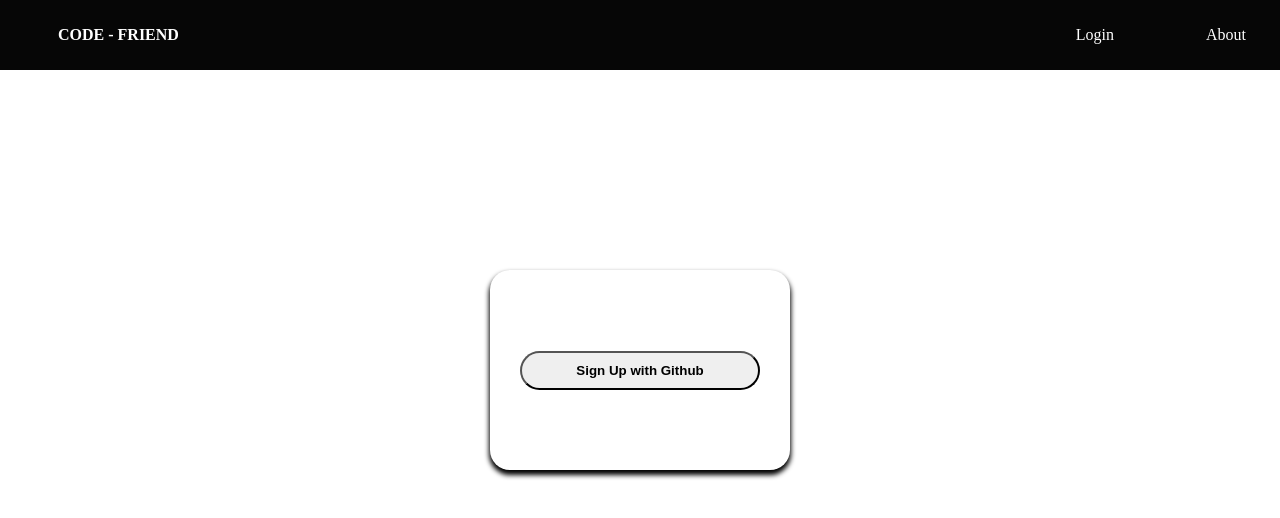
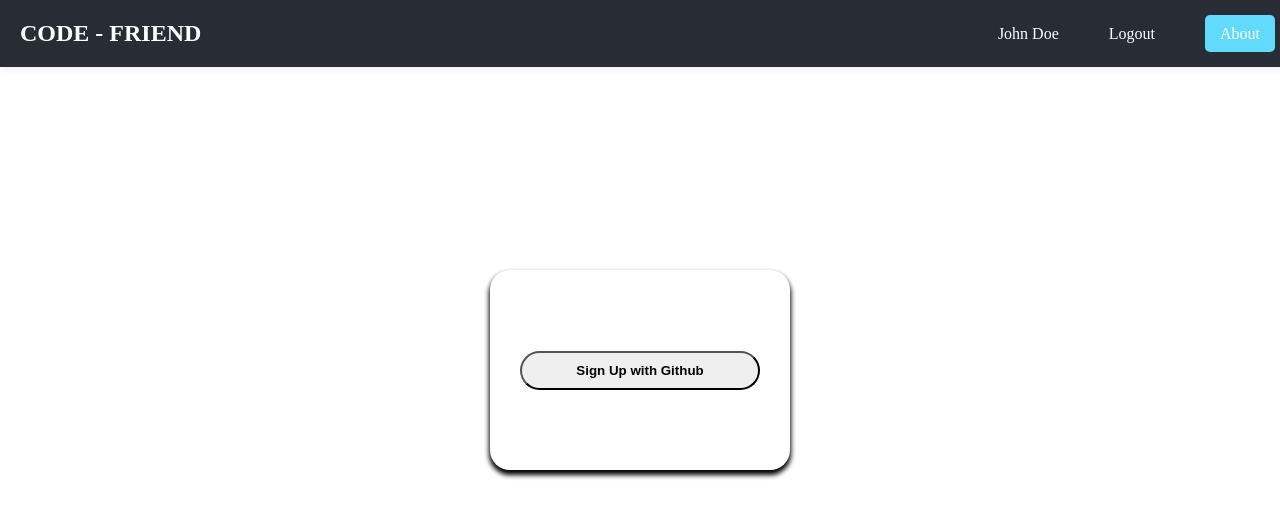
Before and after one commit to AdityaJamdade/code-friend-ai, a React (Vite) app: page / in a window 1280 px wide. Shown: the top 518 px of the page. Built offline with nearby package versions, Linux system fonts and the light colour scheme.

Commit message:
navbar styling change

```diff
--- a/src/components/Navbar/Navbar.css
+++ b/src/components/Navbar/Navbar.css
@@ -1,53 +1,49 @@
-/* Navbar.css */
 .navbar {
-    overflow: hidden;
-    background-color: #060606;
-    position: fixed;
-    top: 0;
-    width: 100%;
-    z-index: 1000;
-    padding: 12px;
-}
-
-.navbar a {
-    margin: 0 30px;
-    display: block;
-    color: white;
-    text-align: center;
-    padding: 14px 16px;
-    text-decoration: none;
-}
-
-.navbar a:hover {
-    background-color: rgb(11, 0, 105);
-    border-radius: 12px;
-    transition: background-color 0.5s ease;
+  width: 100%;
+  display: flex;
+  justify-content: space-between;
+  align-items: center;
+  background-color: #282c34;
+  padding: 20px;
+  color: white;
+  box-shadow: 0 0 10px rgba(0, 0, 0, 0.1);
+  top: 0;
+  position: fixed;
 }
 
 .logo {
-    float: left;
-    color: white;
-    font-weight: bold;
+  font-size: 1.5rem;
+  font-weight: bold;
+  text-decoration: none;
+  color: white;
+}
+
+ul {
+  list-style: none;
+  display: flex;
+  margin: 0;
+  padding: 0;
+}
+
+.nav-item {
+  margin: 0 25px;
+  cursor: pointer;
+  transition: color 0.3s ease-in-out;
+}
+
+.nav-item:hover {
+  color: #61dafb; /* Change color on hover */
 }
 
 .about-link {
-    float: right;
+  text-decoration: none;
+  color: white;
+  padding: 10px 15px;
+  background-color: #61dafb;
+  border-radius: 5px;
+  transition: background-color 0.3s ease-in-out;
 }
 
-/* Adjusted styles for better mobile responsiveness */
-@media (max-width: 450px) {
-    .navbar a {
-        float: none;
-        text-align: center;
-        width: 100%;
-        margin: 5px 0;
-    }
-
-    .logo,
-    .about-link {
-        float: none;
-        display: block;
-        width: 100%;
-        text-align: center;
-    }
+.about-link:hover {
+  background-color: #4fa3d1; /* Change background color on hover */
 }
--- a/src/components/Navbar/Navbar.jsx
+++ b/src/components/Navbar/Navbar.jsx
@@ -3,9 +3,17 @@ import './Navbar.css';
 const Navbar = () => {
     return (
         <div className="navbar">
-            <a href="/" className="logo">CODE - FRIEND</a>
-            <a href="/about" className="about-link">About</a>
-            <a href="/login" className="about-link">Login</a>
+            <span>
+                <a href="/" className="logo">CODE - FRIEND </a>
+            </span>
+            <ul>
+                <li className="nav-item">John Doe</li>
+                <li className="nav-item">Logout</li>
+                <li className="nav-item">
+                    <a href="/about" className="about-link">About</a>
+                </li>
+            </ul>
+
         </div>
     );
 }
```
